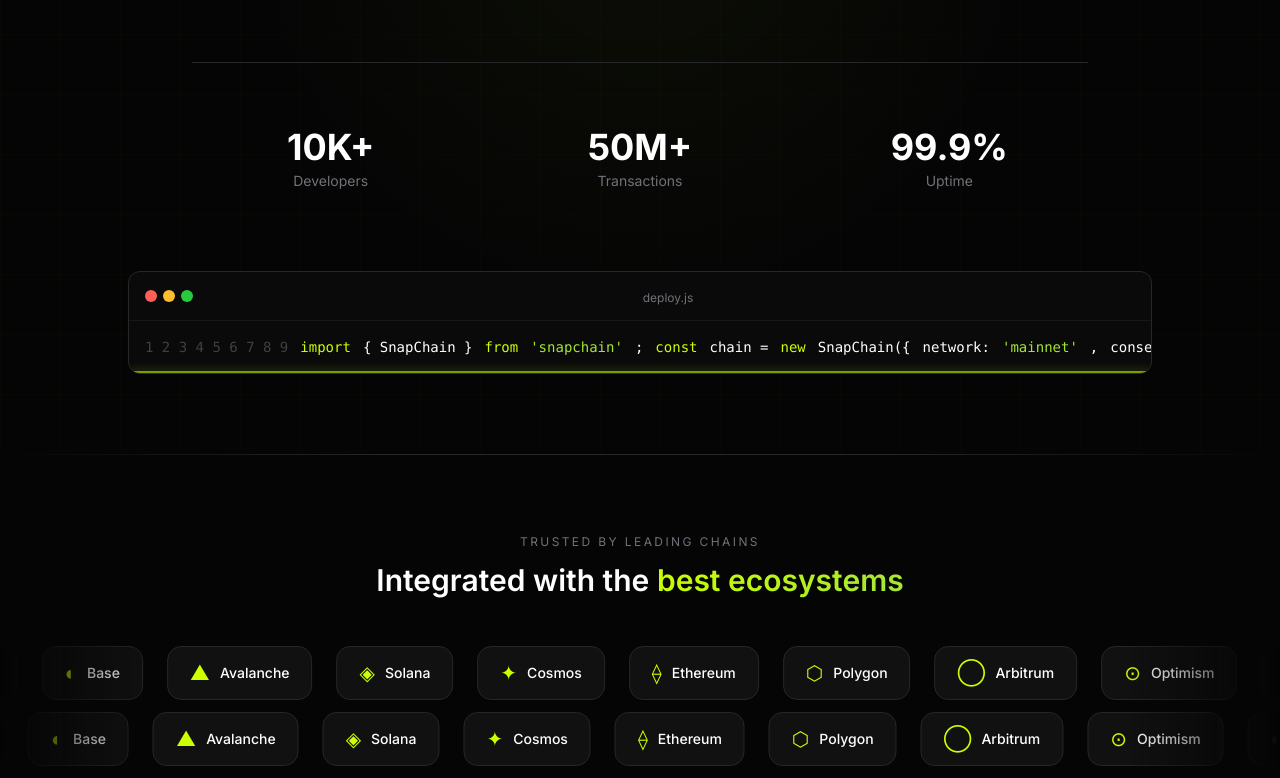
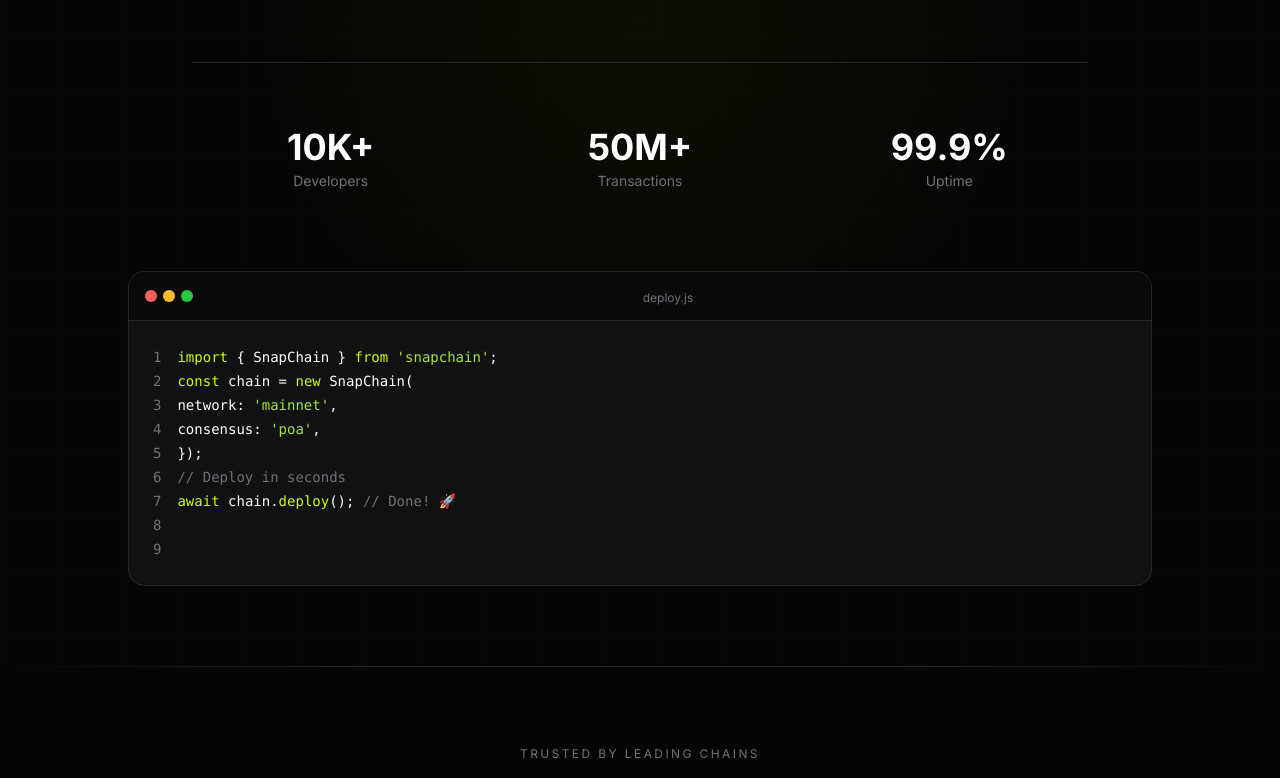
Before and after one commit to med-amiine/bond-website, a Next.js app: page / in a window 1280 px wide. Shown: the part 626-1404 px from the top of the page. Built offline with nearby package versions, Linux system fonts and the light colour scheme.

Commit message:
revert code block

```diff
--- a/components/Hero.tsx
+++ b/components/Hero.tsx
@@ -168,9 +168,8 @@
 
         {/* Code block - starts hidden, fades in last */}
         <div ref={codeRef} style={{ opacity: 0, visibility: 'hidden' }} className="relative mt-20 mx-auto max-w-5xl">
-          <div className="relative rounded-xl overflow-hidden bg-[#0a0a0a] border border-[#27272a]">
-            {/* Window header */}
-            <div className="flex items-center gap-2 px-4 py-3 border-b border-[#27272a]/50">
+          <div className="relative rounded-2xl overflow-hidden border border-[#27272a] bg-[#111111]">
+            <div className="flex items-center gap-2 px-4 py-3 bg-[#0a0a0a] border-b border-[#27272a]">
               <div className="flex gap-1.5">
                 <div className="w-3 h-3 rounded-full bg-[#ff5f56]" />
                 <div className="w-3 h-3 rounded-full bg-[#ffbd2e]" />
@@ -180,38 +179,22 @@
                 <span className="text-xs text-[#71717a]">deploy.js</span>
               </div>
             </div>
-
-            {/* Code content - single line with line numbers inline */}
-            <div className="px-4 py-4 font-mono text-sm overflow-x-auto">
-              <div className="flex items-center gap-3 whitespace-nowrap">
-                <span className="text-[#3f3f46] select-none">1 2 3 4 5 6 7 8 9</span>
-                <span className="text-[#ccff00]">import</span>
-                <span className="text-white">{'{'} SnapChain {'}'} </span>
-                <span className="text-[#ccff00]">from</span>
-                <span className="text-[#a3e635]">&apos;snapchain&apos;</span>
-                <span className="text-white">;</span>
-                <span className="text-[#ccff00]">const</span>
-                <span className="text-white">chain = </span>
-                <span className="text-[#ccff00]">new</span>
-                <span className="text-white">SnapChain({'{'}</span>
-                <span className="text-white">network: </span>
-                <span className="text-[#a3e635]">&apos;mainnet&apos;</span>
-                <span className="text-white">,</span>
-                <span className="text-white">consensus: </span>
-                <span className="text-[#a3e635]">&apos;poa&apos;</span>
-                <span className="text-white">,</span>
-                <span className="text-white">{'}'});</span>
-                <span className="text-[#71717a]">// Deploy in seconds</span>
-                <span className="text-[#ccff00]">await</span>
-                <span className="text-white">chain.</span>
-                <span className="text-[#ccff00]">deploy</span>
-                <span className="text-white">();</span>
-                <span className="text-[#71717a]">// Done! 🚀</span>
+            <div className="p-6 font-mono text-sm">
+              <div className="flex gap-4">
+                <div className="text-[#71717a] select-none leading-6">
+                  {codeLines.map(l => <div key={l.num}>{l.num}</div>)}
+                </div>
+                <div className="flex-1 leading-6">
+                  {codeLines.map((line, i) => (
+                    <div key={i}>
+                      {line.tokens.map((tok, j) => (
+                        <span key={j} style={{ color: tok.color }}>{tok.text}</span>
+                      ))}
+                    </div>
+                  ))}
+                </div>
               </div>
             </div>
-
-            {/* Green line at bottom */}
-            <div className="absolute bottom-0 left-0 right-0 h-[2px] bg-[#ccff00]/60 shadow-[0_0_10px_rgba(204,255,0,0.5)]" />
           </div>
         </div>
       </div>
```
